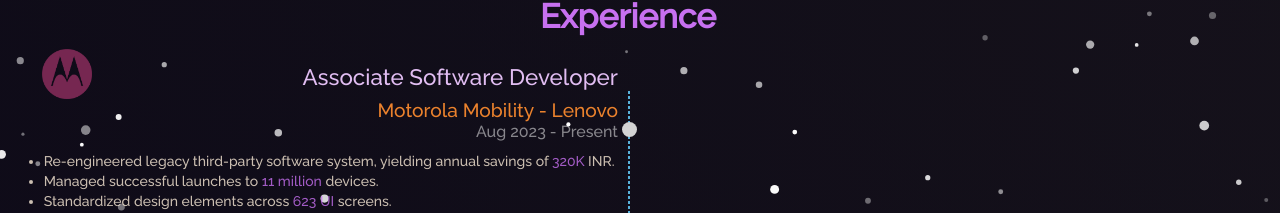
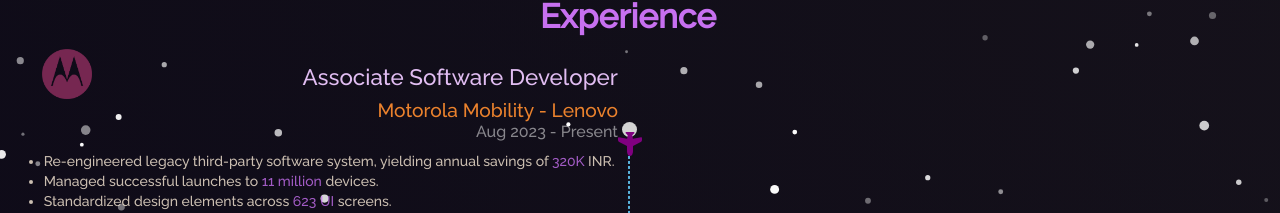
Before and after one commit to swapnilkr/CodeGraffiti, a React (Create React App) app: page /experience in a window 1280 px wide. Shown: the part 154-367 px from the top of the page. Built offline with nearby package versions, Linux system fonts and the light colour scheme.

Commit message:
Added Experience tabs

```diff
--- a/src/components/About/Experience.js
+++ b/src/components/About/Experience.js
@@ -7,6 +7,8 @@ import Softora from "../../Assets/Softora.png"
 import CodeSpeedy from "../../Assets/CodeSpeedy.png"
 import TCS from "../../Assets/TCS.png"
 import IStudio from "../../Assets/ISudtio.png"
+import {BsFillAirplaneFill} from "react-icons/bs";
+
 
 function Experience() {
 
@@ -106,7 +108,7 @@ function Experience() {
               <div class="timeline-box">
                 <div class="timeline-conatiner">
                   <div class="timeline-logo">
-                    <img style={{ borderRadius: (index === 1 || index === 2  ? '20px' : '') }} src={key.imageUrl} />
+                    <img style={{ borderRadius: (index === 1 || index === 2 || index === 5 || index === 6  ? '20px' : '') }} src={key.imageUrl} />
                   </div>
                   <h3 class="experience-designation m0 m-blue"> &nbsp; &nbsp; &nbsp;
                     {key.title}
@@ -128,7 +130,7 @@ function Experience() {
             ))}
             <div class="timeline-divider plane">
               <div class="timeline-traveller">
-                <i class="fas fa-plane"></i>
+                <BsFillAirplaneFill />
               </div>
             </div>
           </div>
--- a/src/style.css
+++ b/src/style.css
@@ -1043,8 +1043,8 @@ button:focus {
 }
 
 .plane {
-    top: 2%;
-    height: 82%;
+    top: 5%;
+    height: 86%;
 }
 
 .timeline-divider .timeline-traveller {
@@ -1053,11 +1053,14 @@ button:focus {
     z-index: 2;
 }
 
-.timeline-divider i {
-    transform: rotate(90deg);
-    margin-top: -35px;
+.timeline-divider svg {
+    transform: rotate(180deg);
     display: block;
-    color: #2857a4;
+    color: purple;
+    height: 24px;
+    width: 24px;
+    position: fixed;
+    left: calc(50% - 22.5px);
 }
 
 .experience-designation {
```
